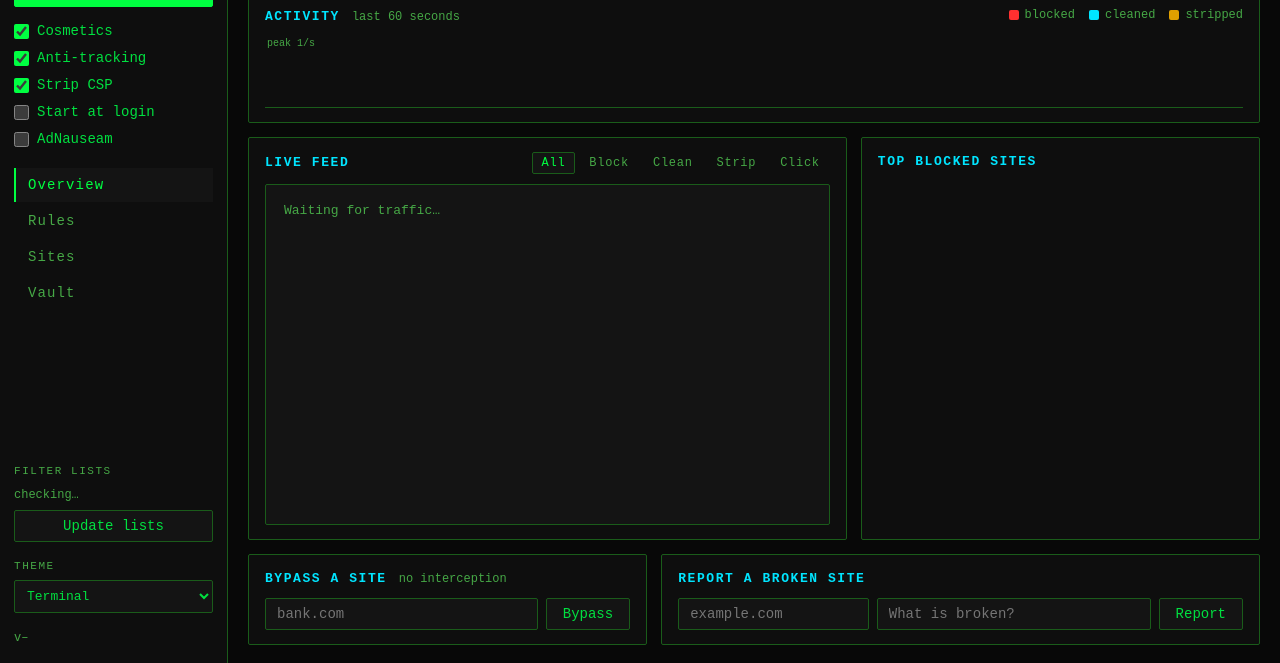
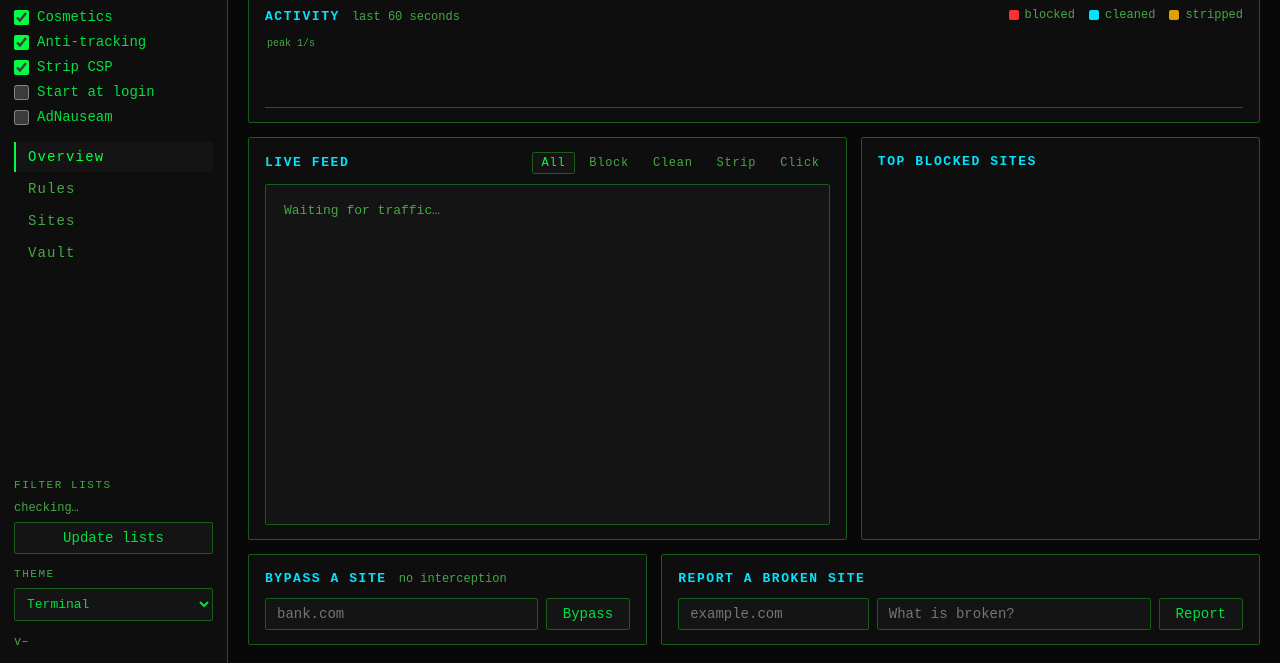
Before and after one commit to exploitz/ghetto-blocker, a browser extension: page public/dashboard/index.html in a window 1280 px wide. Shown: the part 137-800 px from the top of the page. Drawn offline with Linux system fonts and the light colour scheme; no server answers.

Commit message:
Rail fits the default window height; thin themed scrollbars
Claude-Session: https://claude.ai/code/session_01FyPENn5CL9uriqJW5dxAfx

```diff
--- a/public/dashboard/style.css
+++ b/public/dashboard/style.css
@@ -10,6 +10,9 @@
 *, *::before, *::after { box-sizing: border-box; margin: 0; padding: 0; }
 
 html, body { height: 100%; }
+:root { scrollbar-color: var(--border) transparent; }
+main, .feed-items, .vault-grid, .leaderboard, ul.managed-list, textarea { scrollbar-width: thin; }
+
 body {
   background: var(--bg);
   color: var(--text);
@@ -31,17 +34,18 @@ a { color: var(--accent2); }
 .rail {
   display: flex;
   flex-direction: column;
-  gap: 14px;
-  padding: 16px 14px;
+  gap: 10px;
+  padding: 12px 14px;
   background: var(--surface);
   border-right: 1px solid var(--border);
   overflow-y: auto;
+  scrollbar-width: thin;
 }
 .brand { display: flex; align-items: center; gap: 10px; }
 .logo { width: 34px; height: 34px; flex-shrink: 0; }
 .brand h1 { font-size: 1rem; letter-spacing: 0.08em; color: var(--accent); line-height: 1.2; }
 
-.status-row { display: flex; flex-direction: column; gap: 10px; }
+.status-row { display: flex; flex-direction: column; gap: 8px; }
 .status-badge {
   font-size: 11px;
   font-weight: bold;
@@ -56,7 +60,7 @@ a { color: var(--accent2); }
 .status-badge.paused { border-color: var(--warn); color: var(--warn); }
 .btn-pause { width: 100%; padding: 10px 12px; font-size: 14px; letter-spacing: 0.08em; }
 
-.toggles { display: flex; flex-direction: column; gap: 6px; }
+.toggles { display: flex; flex-direction: column; gap: 4px; }
 .toggles label {
   display: flex;
   align-items: center;
@@ -78,7 +82,7 @@ nav.views { display: flex; flex-direction: column; gap: 2px; margin-top: 4px; }
   font-family: inherit;
   font-size: 14px;
   letter-spacing: 0.08em;
-  padding: 9px 12px;
+  padding: 7px 12px;
   text-align: left;
   transition: color 0.15s, border-color 0.15s, background 0.15s;
 }
@@ -86,10 +90,10 @@ nav.views { display: flex; flex-direction: column; gap: 2px; margin-top: 4px; }
 .nav-btn.active { color: var(--accent); border-left-color: var(--accent); background: var(--surface2); }
 
 .rail-foot { margin-top: auto; display: flex; flex-direction: column; gap: 6px; }
-.lists-block { display: flex; flex-direction: column; gap: 6px; margin-bottom: 10px; }
+.lists-block { display: flex; flex-direction: column; gap: 5px; margin-bottom: 6px; }
 .lists-block button { width: 100%; }
 .meta { font-size: 12px; color: var(--text-dim); }
-.update-block { display: flex; flex-direction: column; gap: 6px; margin-top: 10px; }
+.update-block { display: flex; flex-direction: column; gap: 5px; margin-top: 6px; }
 .update-block button { width: 100%; }
 .since { font-size: 12px; color: var(--text-dim); margin-top: -6px; padding-left: 2px; }
 .field-label { font-size: 11px; letter-spacing: 0.14em; text-transform: uppercase; color: var(--text-dim); }
```
